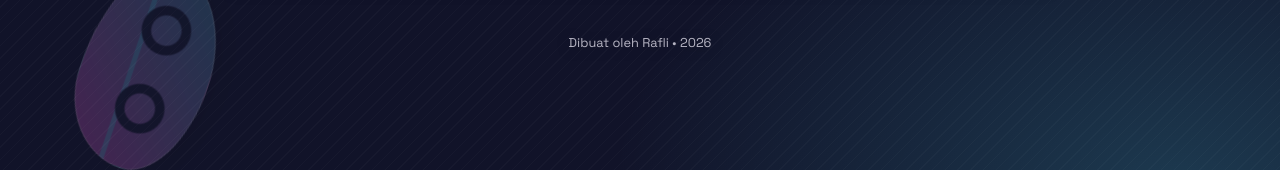
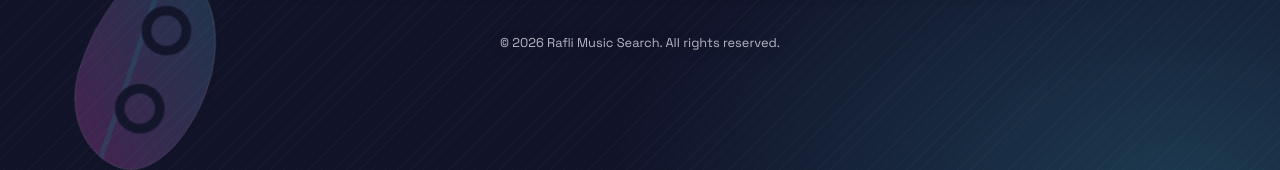
Before and after one commit to rafli6373/search-spotify, a plain HTML site: page index.html in a window 1280 px wide. Shown: the part 515-685 px from the top of the page. Drawn offline with nearby package versions, Linux system fonts and the light colour scheme; some packages are replaced by stand-ins of ours; a script that the page names is missing.

Commit message:
chore: update footer copyright text

```diff
--- a/index.html
+++ b/index.html
@@ -48,7 +48,7 @@
     </div>
 
     <div id="alert" class="hidden alert"></div>
-	<footer class="app-footnote">Dibuat oleh Rafli &bull; 2026</footer>
+	<footer class="app-footnote">&copy; 2026 Rafli Music Search. All rights reserved.</footer>
 
     <script src="https://cdn.jsdelivr.net/npm/sweetalert2@11"></script>
     <script src="search.js?v=3.1"></script>
```
